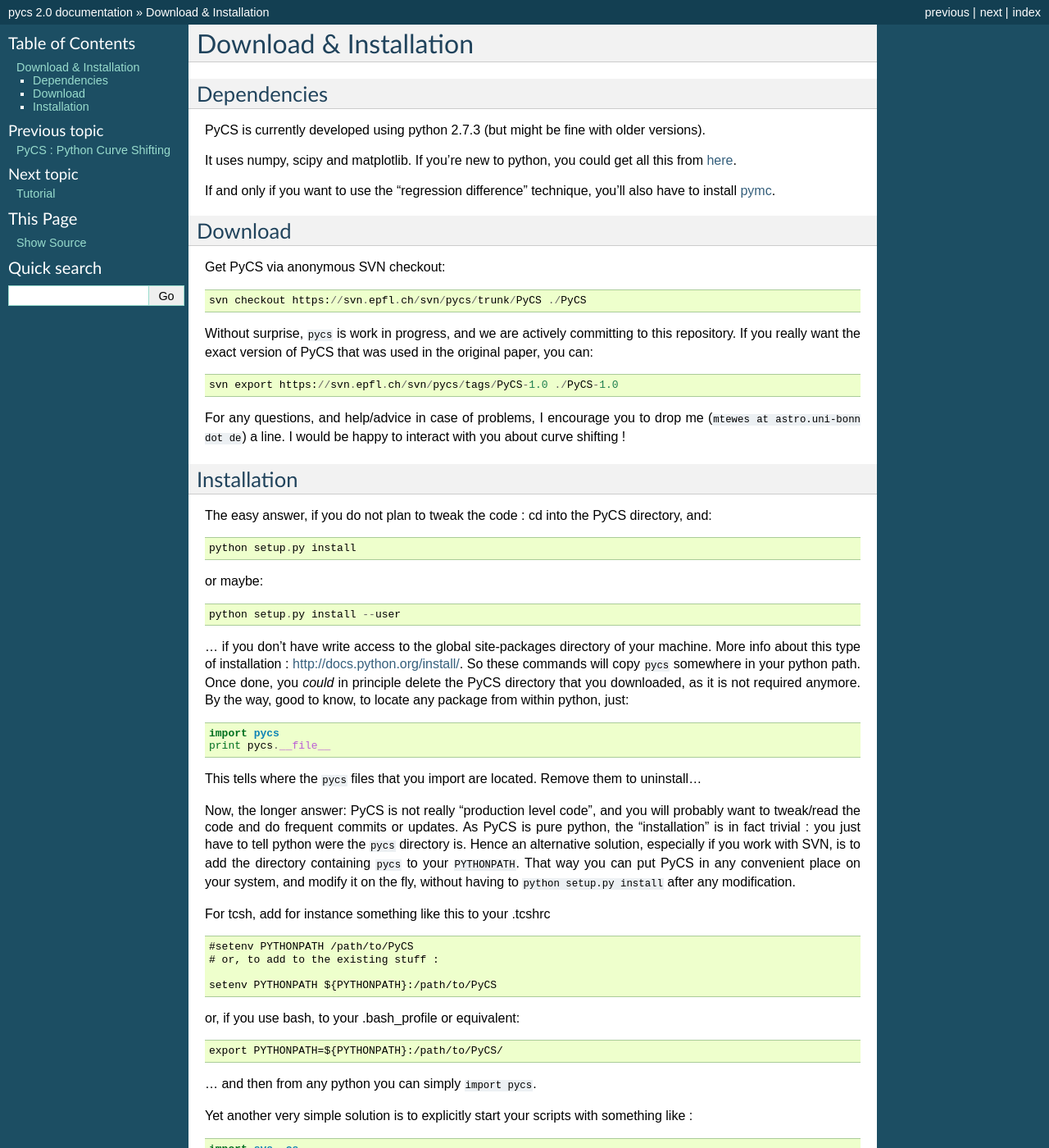
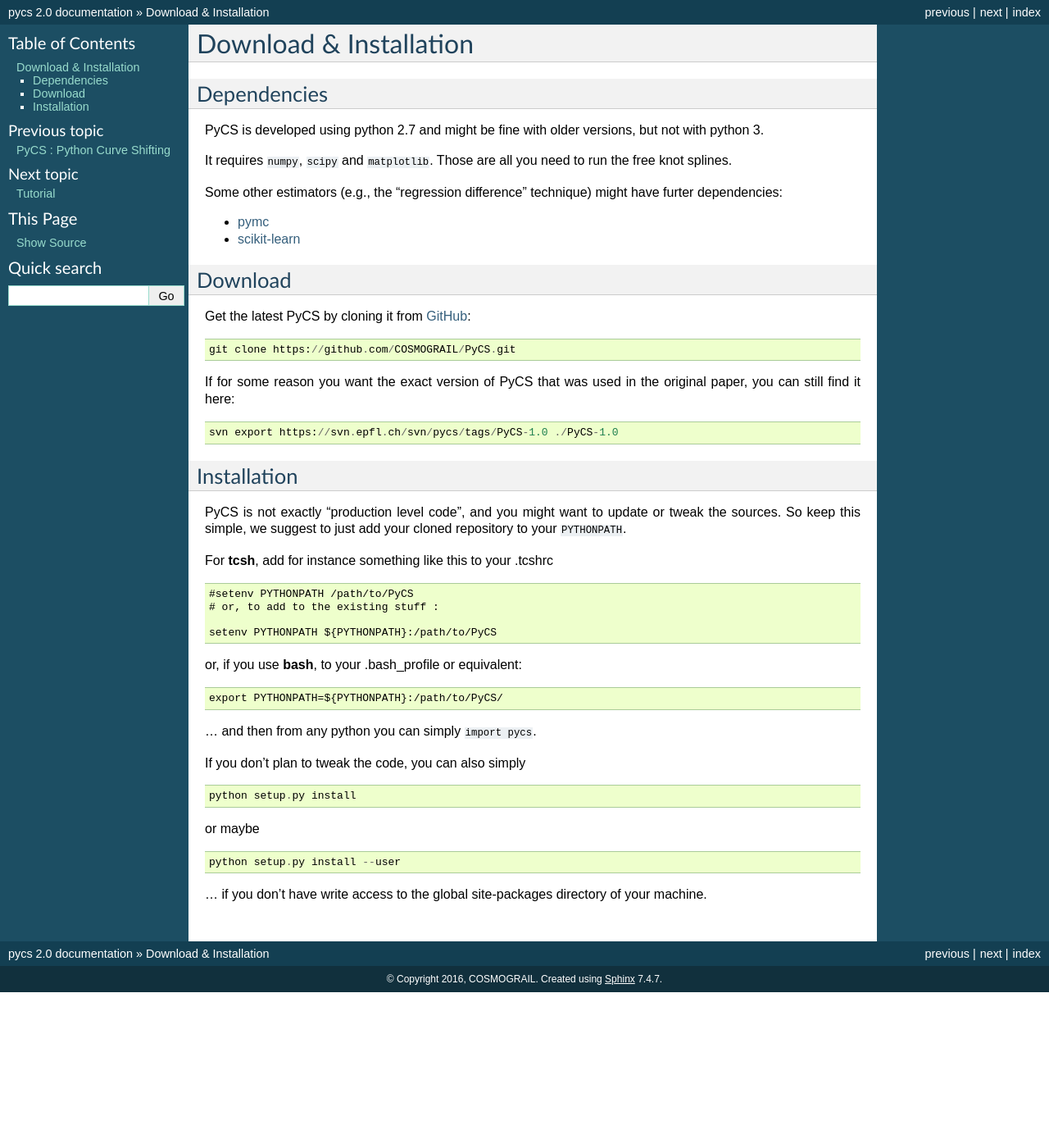
Before and after one commit to COSMOGRAIL/PyCS, a Sphinx documentation site: the page built from sphinx/source/installation.rst, in a window 1280 px wide and 1400 px high. Shown: the whole window at 82% size. Built offline with Sphinx 7.4.7, drawn with Linux system fonts in a browser that asks for light colours; formulas are drawn with MathJax 3; some of the changed text lies outside the part shown.

Commit message:
Updating installation to reflect github migration

```diff
--- a/sphinx/source/index.rst
+++ b/sphinx/source/index.rst
@@ -8,7 +8,7 @@
 About
 -----
 
-PyCS is a software toolbox to estimate time delays between multiple images of strongly lensed quasars, from resolved light curves such as obtained by the `COSMOGRAIL <http://www.cosmograil.org/>`_ monitoring program. It comes in the form of a python package, and heavily depends on ``numpy``, ``scipy``, and ``matplotlib`` for its core functionality.
+PyCS is a software toolbox to estimate time delays between multiple images of strongly lensed quasars, from resolved light curves such as obtained by the `COSMOGRAIL <http://www.cosmograil.org/>`_ monitoring program. It comes in the form of a python package, and heavily depends on ``numpy``, ``scipy``, and ``matplotlib`` for its core functionality. The `repository is on GitHub <https://github.com/COSMOGRAIL/PyCS>`_.
 
 To measure time delays with ``pycs``, you'll typically write a script calling some high-level functions provided by the package. PyCS allows you to compare different point estimators (including your own), without much code integration.
 
--- a/sphinx/source/installation.rst
+++ b/sphinx/source/installation.rst
@@ -5,74 +5,62 @@
 Dependencies
 ------------
 
-PyCS is currently developed using python 2.7.3 (but might be fine with older versions).
+PyCS is developed using python 2.7 and might be fine with older versions, but not with python 3.
 
-It uses numpy, scipy and matplotlib. If you're new to python, you could get all this from `here <http://www.enthought.com/products/epd_free.php>`_.
+It requires ``numpy``, ``scipy`` and ``matplotlib``. Those are all you need to run the free knot splines.
 
-If and only if you want to use the "regression difference" technique, you'll also have to install `pymc <http://pypi.python.org/pypi/pymc/>`_.
+Some other estimators (e.g., the "regression difference" technique) might have furter dependencies:
+
+* `pymc <https://github.com/pymc-devs/pymc>`_
+* `scikit-learn <http://scikit-learn.org>`_
 
 
 Download
 --------
 
-Get PyCS via anonymous SVN checkout::
+Get the latest PyCS by cloning it from `GitHub <https://github.com/COSMOGRAIL/PyCS>`_::
 
-	svn checkout https://svn.epfl.ch/svn/pycs/trunk/PyCS ./PyCS
+	git clone https://github.com/COSMOGRAIL/PyCS.git
 
-Without surprise, ``pycs`` is work in progress, and we are actively committing to this repository. If you really want the exact version of PyCS that was used in the original paper, you can::
+
+If for some reason you want the exact version of PyCS that was used in the original paper, you can still find it here::
 
 	svn export https://svn.epfl.ch/svn/pycs/tags/PyCS-1.0 ./PyCS-1.0
 
 
-For any questions, and help/advice in case of problems, I encourage you to drop me (``mtewes at astro.uni-bonn dot de``) a line. I would be happy to interact with you about curve shifting !
-
-
-
-.. You *could* download the version of the code that we used for our `paper <http://arxiv.org/abs/1208.5598>`_ from here :  `pycs_1.0.tgz <http://www.cosmograil.org/>`_.
-.. But clearly, ``pycs`` is work in progress... To get the latest version and easier help/advice in case of problems, I encourage you to drop me (``malte.tewes at epfl dot ch``) a line, and I would be glad to give you access to our `SVN repository <https://svn.epfl.ch/svn/pycs/>`_::
-.. I'm busy with my thesis until end of September, but afterwards I'm happy to help !
 
 Installation
 ------------
 
-The easy answer, if you do not plan to tweak the code : cd into the PyCS directory, and::
+PyCS is not exactly "production level code", and you might want to update or tweak the sources.
+So keep this simple, we suggest to just add your cloned repository to your ``PYTHONPATH``.
 
-	python setup.py install
-
-or maybe::
-
-	python setup.py install --user
-
-... if you don't have write access to the global site-packages directory of your machine. More info about this type of installation : `<http://docs.python.org/install/>`_. So these commands will copy ``pycs`` somewhere in your python path. Once done, you *could* in principle delete the PyCS directory that you downloaded, as it is not required anymore. By the way, good to know, to locate any package from within python, just::
-
-	import pycs
-	print pycs.__file__
-
-This tells where the ``pycs`` files that you import are located. Remove them to uninstall...
-
-Now, the longer answer: PyCS is not really "production level code", and you will probably want to tweak/read the code and do frequent commits or updates. As PyCS is pure python, the "installation" is in fact trivial : you just have to tell python were the ``pycs`` directory is.
-Hence an alternative solution, especially if you work with SVN, is to add the directory containing ``pycs`` to your ``PYTHONPATH``. That way you can put PyCS in any convenient place on your system, and modify it on the fly, without having to ``python setup.py install`` after any modification.
-
-For tcsh, add for instance something like this to your .tcshrc ::
-
+For **tcsh**, add for instance something like this to your .tcshrc ::
 
 	#setenv PYTHONPATH /path/to/PyCS
 	# or, to add to the existing stuff :
 
 	setenv PYTHONPATH ${PYTHONPATH}:/path/to/PyCS
 
-or, if you use bash, to your .bash_profile or equivalent::
+or, if you use **bash**, to your .bash_profile or equivalent::
 
 	export PYTHONPATH=${PYTHONPATH}:/path/to/PyCS/
 
 ... and then from any python you can simply ``import pycs``.
 
 
-Yet another very simple solution is to explicitly start your scripts with something like :
 
-.. code-block:: python
 
-	import sys, os
-	sys.path.append("/path/to/PyCS")
+If you don't plan to tweak the code, you can also simply
 
-This might be an option if you intend to work with several versions.
+::
+
+	python setup.py install
+
+or maybe
+
+::
+
+	python setup.py install --user
+
+... if you don't have write access to the global site-packages directory of your machine.
```
